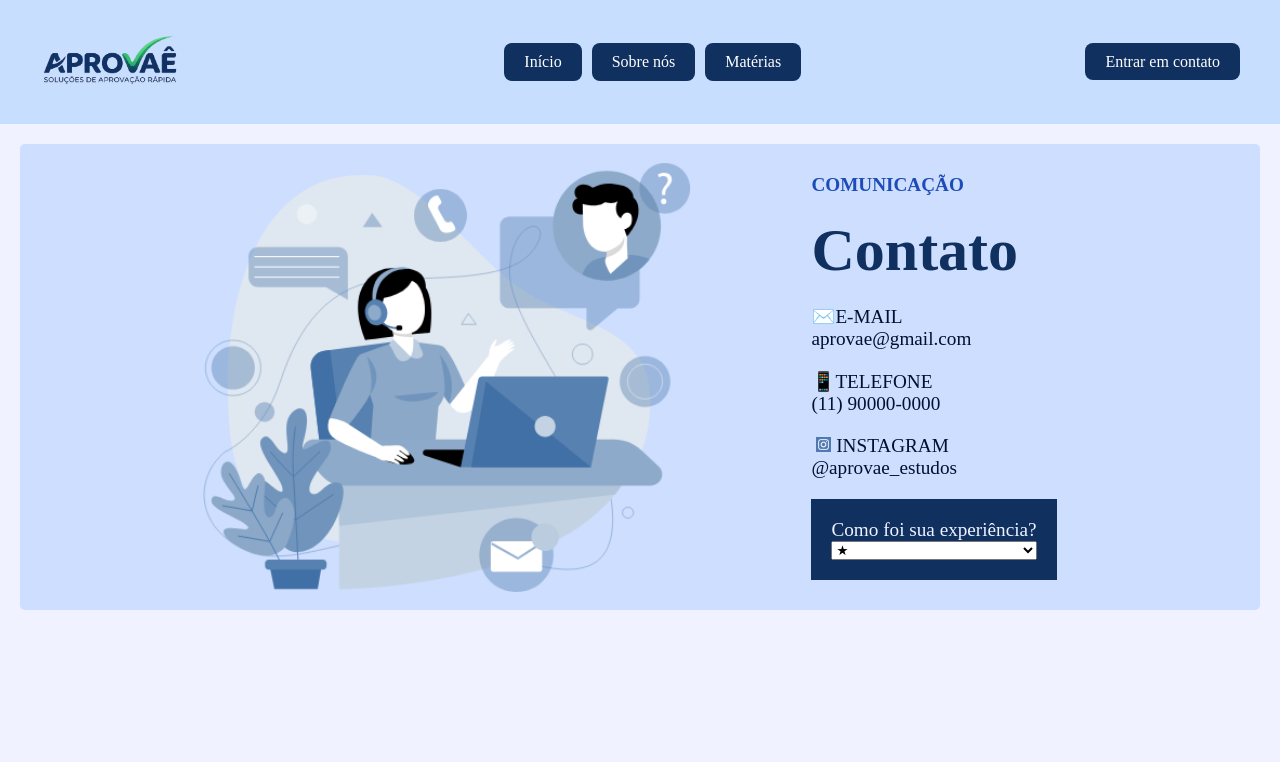
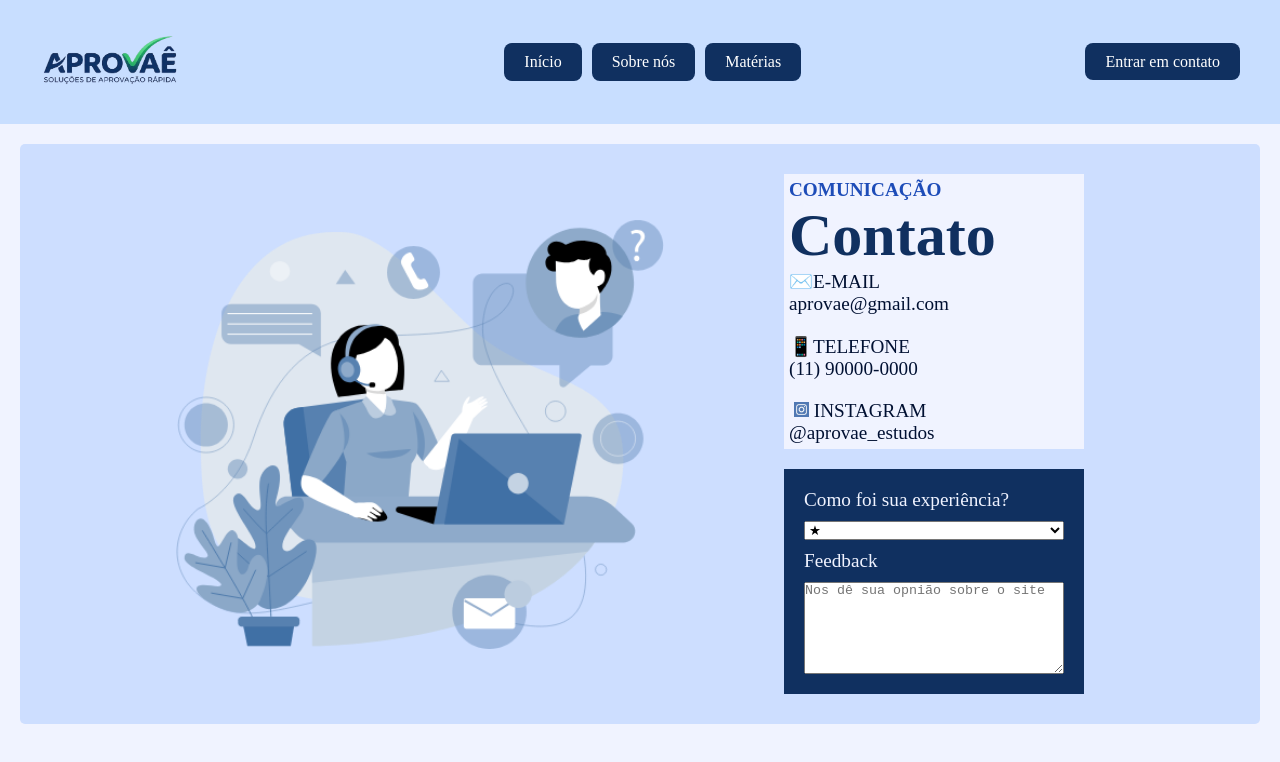
Before and after one commit to emanuelly-martins/aprovae, a plain HTML site: page pages/contato.html in a window 1280 px wide. Drawn offline with Linux system fonts and the light colour scheme.

Commit message:
feat: adicionando feedback e estilizando

```diff
--- a/css/contato.css
+++ b/css/contato.css
@@ -71,6 +71,11 @@ header {
     font-size: larger;
 }
 
+#article-dentro-intro {
+    background-color: #f0f3ff;
+    padding: 5px;
+}
+
 #p-maiusculo {
     color: rgb(29, 76, 184);
     text-transform: uppercase;
@@ -97,9 +102,11 @@ dt {
 }
 
 form {
+    width: 300px;
     background-color: #103060;
     color: #f0f3ff;
     padding: 20px;
     display: flex;
     flex-direction: column;
+    gap: 10px;
 }
--- a/pages/contato.html
+++ b/pages/contato.html
@@ -29,6 +29,7 @@
             <img id="contato" src="../assets/img/contato.png" alt="imagem ilustrativa de uma assistente" />
 
             <article id="article-intro">
+                <article id="article-dentro-intro">
                     <p id="p-maiusculo"><strong>comunicação</strong></p>
                     <h1>Contato</h1>
 
@@ -49,6 +50,10 @@
                                 Instagram
                             </dt>
                             <dd>@aprovae_estudos</dd>
+                </article>
+
+
+
                 </div>
                 </dl>
 
@@ -62,6 +67,10 @@
                         <option>★★★★★</option>
                     </select>
 
+                    <label for="feedback">Feedback</label>
+                    <textarea id="feedback" name="feedback" rows="6"
+                        placeholder="Nos dê sua opnião sobre o site"></textarea>
+
                 </form>
 
             </article>
```
Lines whose indentation alone changed are shown as unchanged.
